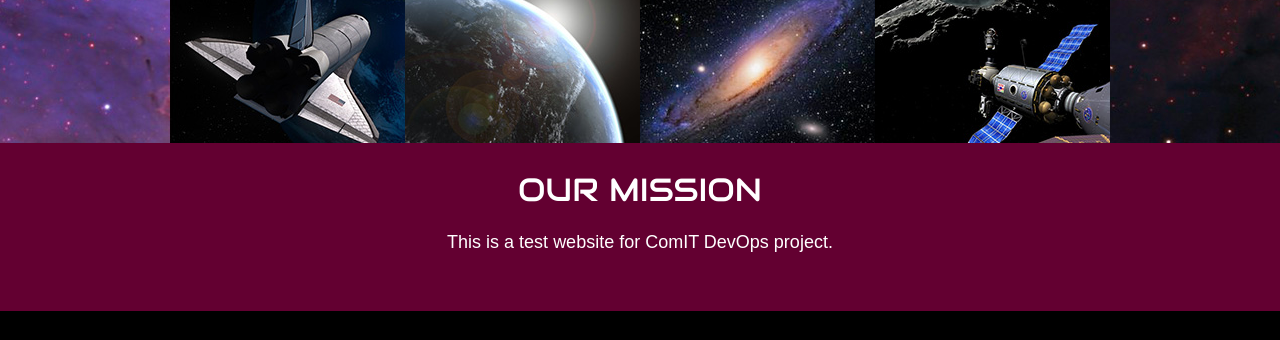
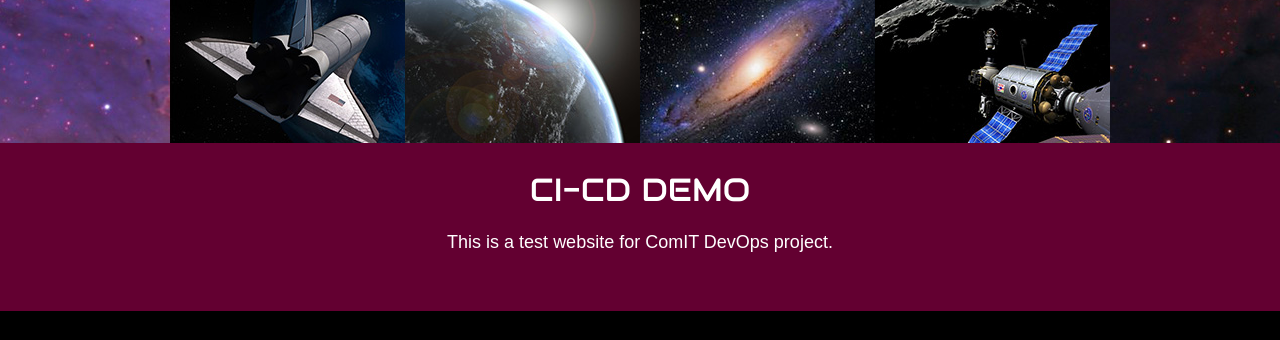
Before and after one commit to erahman73/web_space, a plain HTML site: page index.html in a window 1280 px wide. Shown: the part 623-963 px from the top of the page. Drawn offline with Linux system fonts and the light colour scheme.

Commit message:
index changes

```diff
--- a/index.html
+++ b/index.html
@@ -69,7 +69,7 @@
 			</div>
 			<div class="body">
 				<div>
-					<h1>OUR MISSION</h1>
+					<h1>CI-CD Demo</h1>
 					<p>This is a test website for ComIT DevOps project.</p>
 				</div>
 			</div>
```
